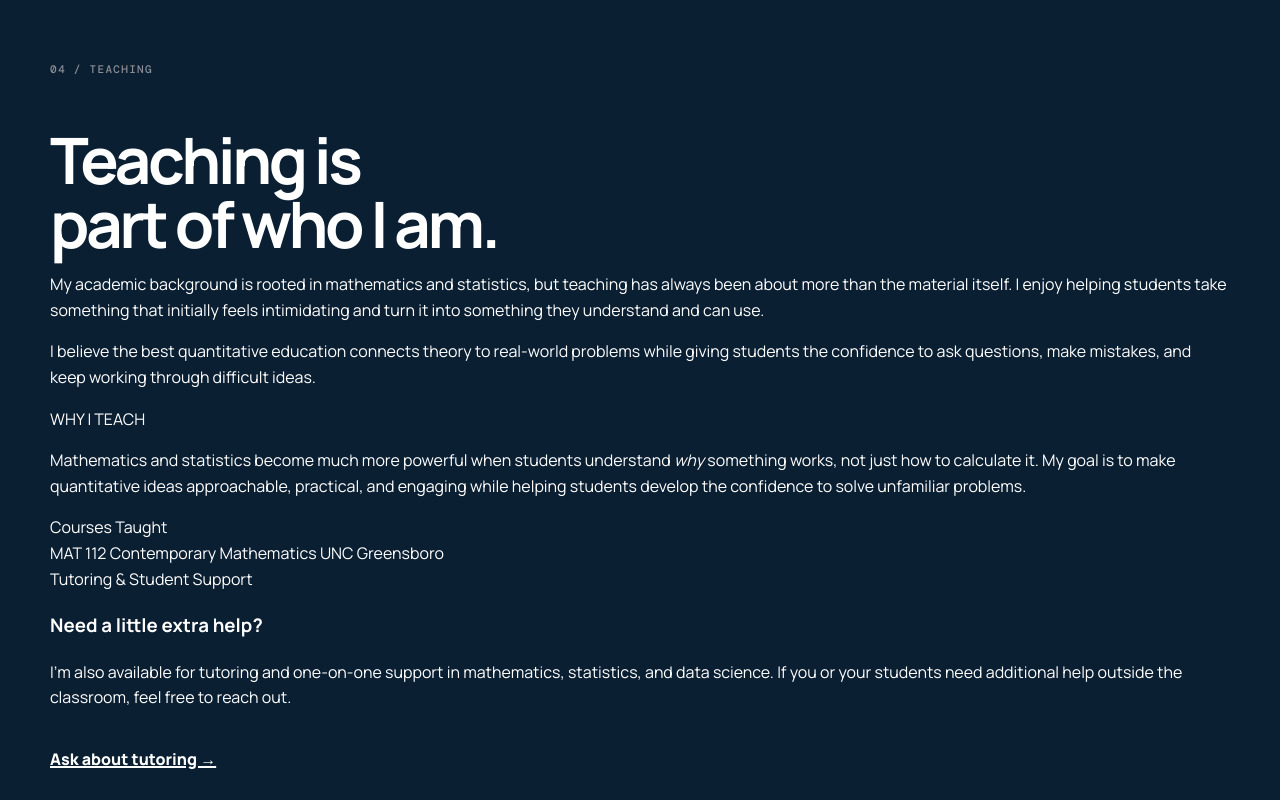
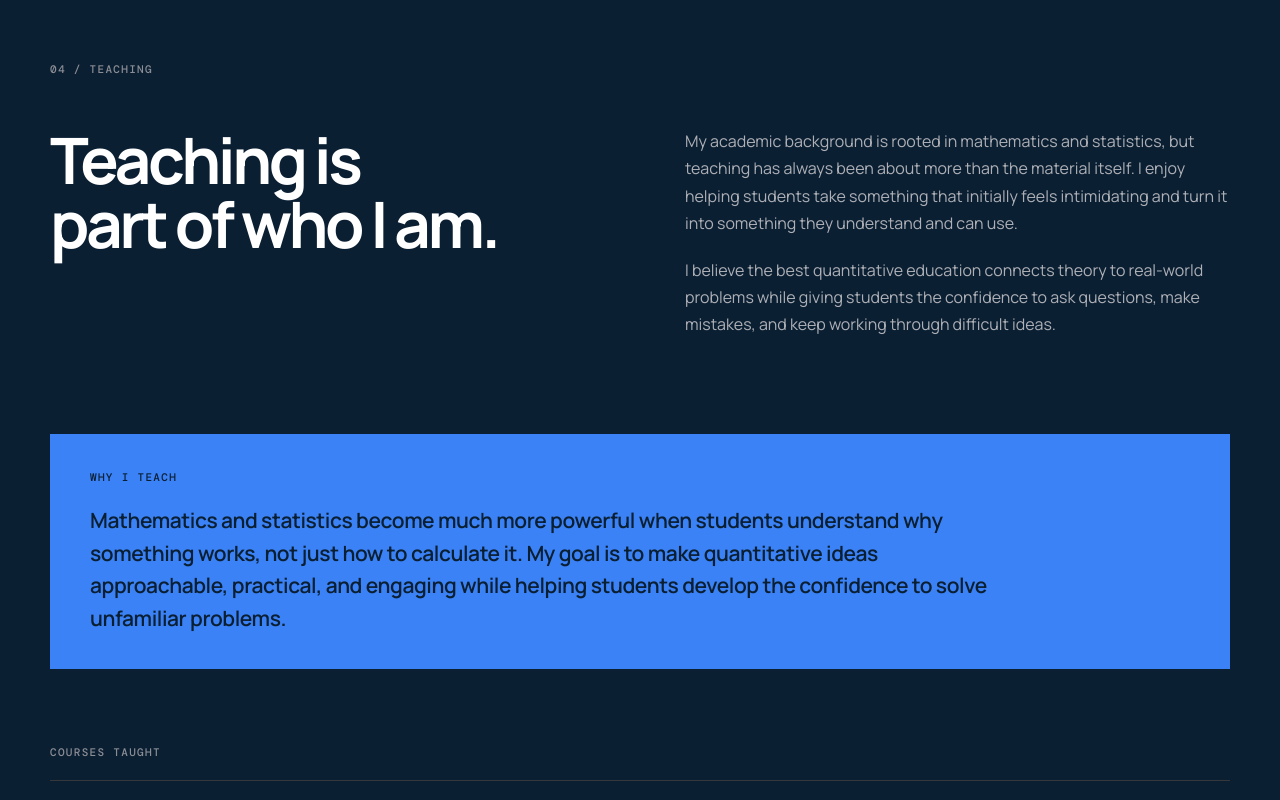
Before and after one commit to tcaparatta/torrecaparatta.github.io, a plain HTML site: page index.html in a window 1280 px wide. Shown: the part 4880-5680 px from the top of the page. Drawn offline with nearby package versions, Linux system fonts and the light colour scheme.

Commit message:
Update style.css
fixed teaching section?

````diff
--- a/assets/style.css
+++ b/assets/style.css
@@ -139,10 +139,146 @@ h2 { font-size: clamp(42px, 5vw, 68px); line-height: 1; letter-spacing: -.055em;
 .project-meta span { font-family: "DM Mono", monospace; font-size: 10px; border: 1px solid #d6d7da; padding: 7px 9px;}
 .featured .project-meta span { border-color: #45464b; color: #d1d2d6;}
 
-.section-accent { background: var(--accent); }
-.section-accent .section-label { color: #596800; }
-.section-accent .section-copy { color: #303600; }
-.text-link { display: inline-block; margin-top: 20px; font-weight: 800; text-decoration-thickness: 2px; }
+```css
+/* ========================================
+   TEACHING
+   ======================================== */
+
+#teaching {
+  background: var(--dark);
+  color: var(--white);
+}
+
+#teaching .section-label {
+  color: #8c8e95;
+}
+
+.teaching-intro {
+  display: grid;
+  grid-template-columns: 1fr 1fr;
+  gap: 90px;
+  align-items: start;
+}
+
+.teaching-intro h2 {
+  color: var(--white);
+}
+
+.teaching-statement {
+  max-width: 590px;
+}
+
+.teaching-statement p {
+  color: #aeb0b6;
+  font-size: 16px;
+  line-height: 1.7;
+  margin: 0 0 20px;
+}
+
+
+/* Teaching Philosophy */
+
+.teaching-philosophy {
+  margin-top: 75px;
+  padding: 35px 40px;
+  background: var(--accent);
+  color: var(--dark);
+}
+
+.teaching-philosophy-label {
+  margin-bottom: 18px;
+  font-family: "DM Mono", monospace;
+  font-size: 11px;
+  font-weight: 500;
+  letter-spacing: .12em;
+}
+
+.teaching-philosophy p {
+  max-width: 900px;
+  margin: 0;
+  font-size: 21px;
+  font-weight: 600;
+  line-height: 1.55;
+  letter-spacing: -.02em;
+}
+
+.teaching-philosophy em {
+  font-style: normal;
+}
+
+
+/* Courses */
+
+.teaching-courses {
+  margin-top: 75px;
+}
+
+.teaching-subheading {
+  margin-bottom: 18px;
+  font-family: "DM Mono", monospace;
+  font-size: 11px;
+  font-weight: 500;
+  letter-spacing: .12em;
+  text-transform: uppercase;
+  color: #8c8e95;
+}
+
+.course-list {
+  border-top: 1px solid #36373b;
+}
+
+.course-item {
+  display: grid;
+  grid-template-columns: 220px 1fr;
+  gap: 40px;
+  padding: 22px 0;
+  border-bottom: 1px solid #36373b;
+}
+
+.course-name {
+  font-family: "DM Mono", monospace;
+  font-size: 11px;
+  color: var(--accent);
+}
+
+.course-title {
+  font-size: 15px;
+  color: #d1d2d6;
+}
+
+
+/* Tutoring */
+
+.teaching-tutoring {
+  display: grid;
+  grid-template-columns: 1fr 1fr;
+  gap: 90px;
+  margin-top: 75px;
+  padding-top: 45px;
+  border-top: 1px solid #36373b;
+}
+
+.teaching-tutoring h3 {
+  margin: 0;
+  font-size: 28px;
+  letter-spacing: -.03em;
+  color: var(--white);
+}
+
+.teaching-tutoring p {
+  max-width: 590px;
+  margin: 0;
+  color: #aeb0b6;
+  font-size: 15px;
+  line-height: 1.7;
+}
+
+.teaching-link {
+  color: var(--accent);
+  margin-top: 20px;
+  border-bottom-color: var(--accent);
+}
+
 
 .contact h2 { max-width: 800px; }
 .contact-links { display: flex; gap: 30px; margin-top: 55px; flex-wrap: wrap; }
@@ -359,6 +495,34 @@ h2 { font-size: clamp(42px, 5vw, 68px); line-height: 1; letter-spacing: -.055em;
   .publication-info h3 {
     font-size: 1rem;
   }
+  .teaching-intro {
+    grid-template-columns: 1fr;
+    gap: 35px;
+  }
+
+  .teaching-philosophy {
+    margin-top: 55px;
+    padding: 28px;
+  }
+
+  .teaching-philosophy p {
+    font-size: 18px;
+  }
+
+  .teaching-courses {
+    margin-top: 55px;
+  }
+
+  .course-item {
+    grid-template-columns: 1fr;
+    gap: 6px;
+  }
+
+  .teaching-tutoring {
+    grid-template-columns: 1fr;
+    gap: 25px;
+    margin-top: 55px;
+  }
   .section { padding: 80px 0; }
   .two-col, .project-grid { grid-template-columns: 1fr; gap: 35px; }
   .project-card.featured { grid-row: auto; min-height: 420px; }
````
